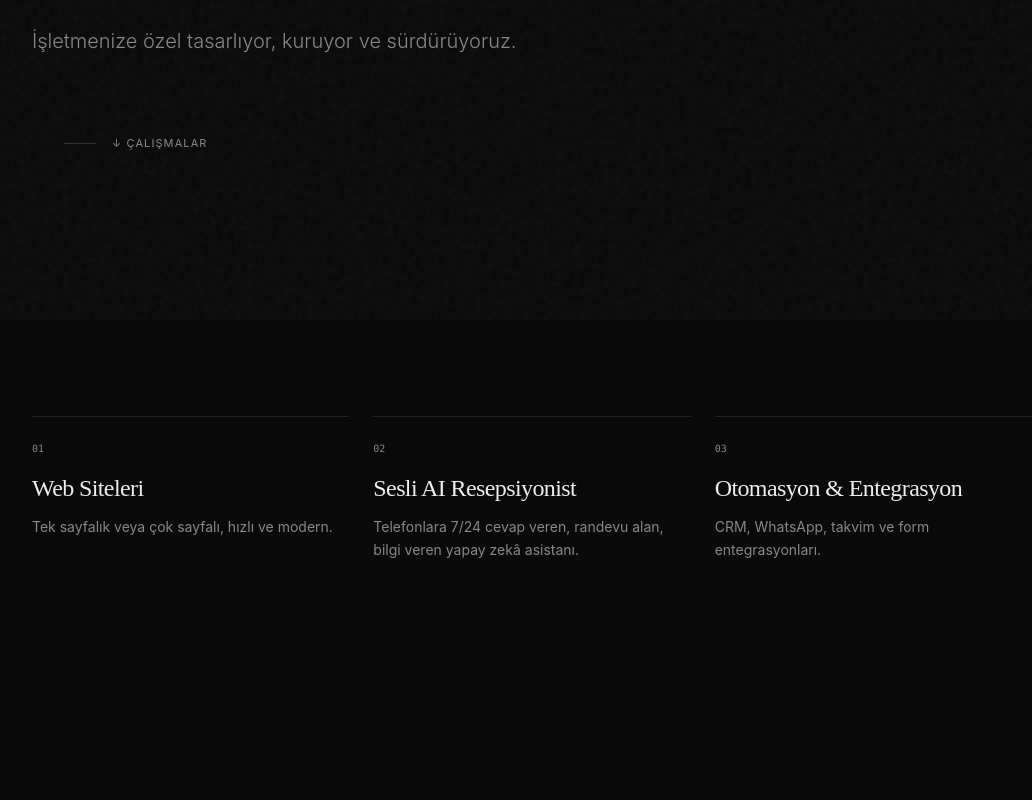
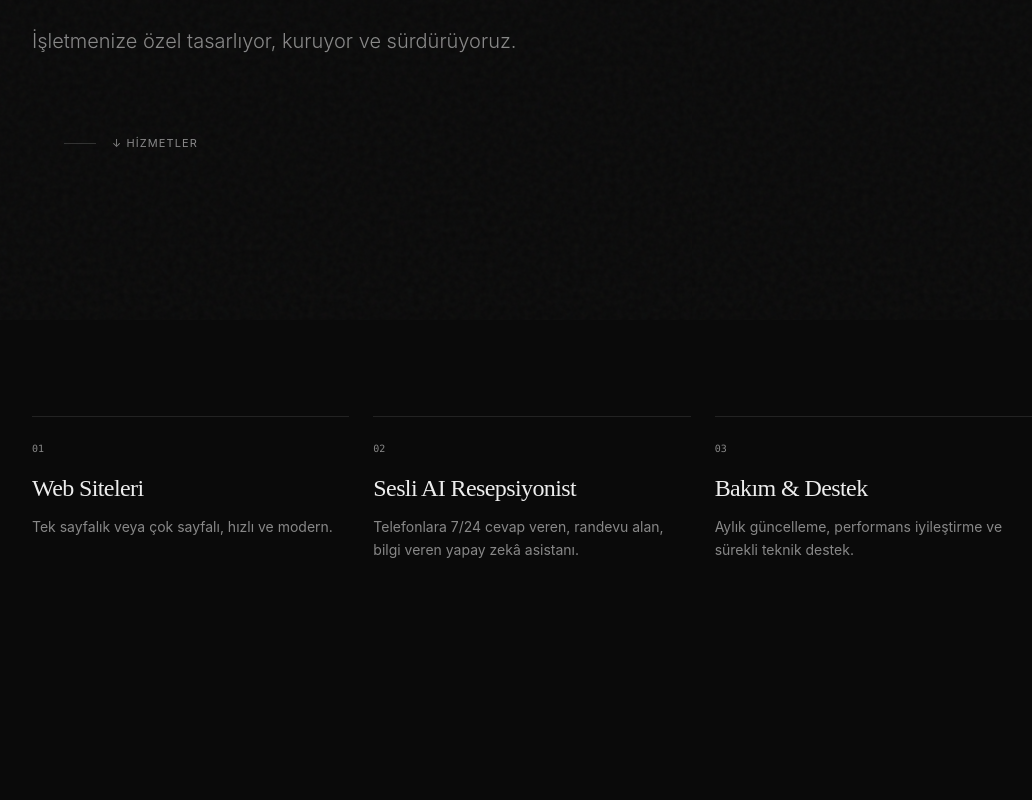
Before and after one commit to gokdenizyalcinoz/vea-agency-website, a React (Vite) app: page / in a window 1280 px wide. Shown: the part 480-1280 px from the top of the page, without its empty margins (108-1140 px from the left). Built offline with nearby package versions, Linux system fonts and the light colour scheme.

Commit message:
Update translation texts for services and work sections

```diff
--- a/src/translations.ts
+++ b/src/translations.ts
@@ -10,7 +10,7 @@ export const translations = {
     hero: {
       title: 'Modern web siteleri ve sesli yapay zekâ asistanları.',
       subtitle: 'İşletmenize özel tasarlıyor, kuruyor ve sürdürüyoruz.',
-      scroll: 'Çalışmalar',
+      scroll: 'Hizmetler',
     },
     services: {
       s1: {
@@ -22,8 +22,8 @@ export const translations = {
         desc: 'Telefonlara 7/24 cevap veren, randevu alan, bilgi veren yapay zekâ asistanı.',
       },
       s3: {
-        title: 'Otomasyon & Entegrasyon',
-        desc: 'CRM, WhatsApp, takvim ve form entegrasyonları.',
+        title: 'Bakım & Destek',
+        desc: 'Aylık güncelleme, performans iyileştirme ve sürekli teknik destek.',
       },
     },
     approach: {
@@ -42,7 +42,7 @@ export const translations = {
     },
     work: {
       title: 'Seçili Çalışmalar',
-      more: 'Yeni projeler eklenmektedir.',
+      more: 'İlk projelerimiz hazırlanıyor.',
     },
     contact: {
       title: 'Bir proje konuşalım.',
@@ -60,7 +60,7 @@ export const translations = {
     hero: {
       title: 'Modern websites and voice AI assistants.',
       subtitle: 'We design, build, and maintain specifically for your business.',
-      scroll: 'Work',
+      scroll: 'Services',
     },
     services: {
       s1: {
@@ -69,11 +69,11 @@ export const translations = {
       },
       s2: {
         title: 'Voice AI Receptionist',
-        desc: '7/24 AI assistant that answers calls, books appointments, and provides info.',
+        desc: '24/7 AI assistant that answers calls, books appointments, and provides info.',
       },
       s3: {
-        title: 'Automation & Integration',
-        desc: 'CRM, WhatsApp, calendar, and form integrations.',
+        title: 'Care & Support',
+        desc: 'Monthly updates, performance improvements, and ongoing technical support.',
       },
     },
     approach: {
@@ -92,7 +92,7 @@ export const translations = {
     },
     work: {
       title: 'Selected Work',
-      more: 'New projects are being added.',
+      more: 'Our first projects are being prepared.',
     },
     contact: {
       title: "Let's talk about a project.",
```
